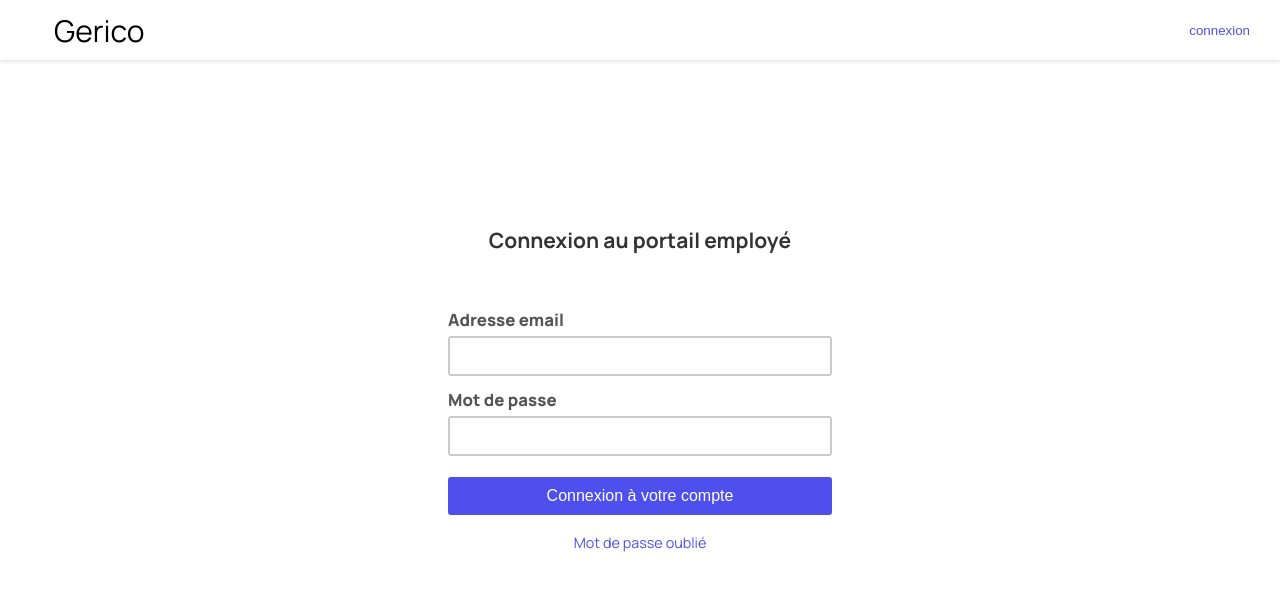
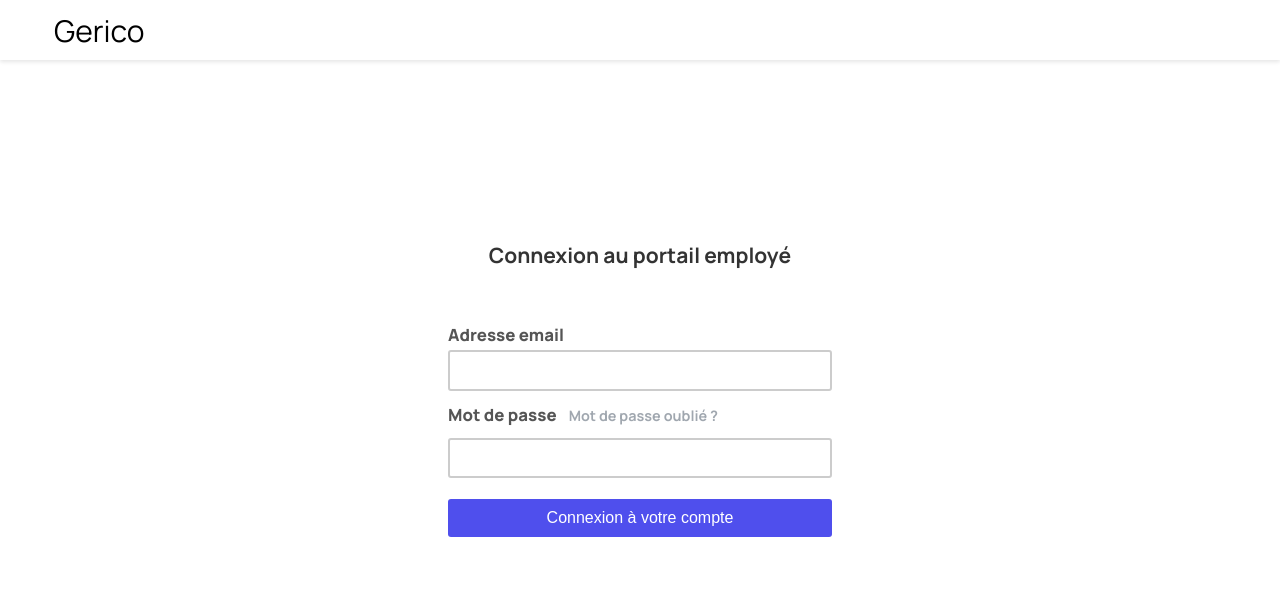
Before and after one commit to Antoninop/gerico-frontend, a React (Vite) app: page /login in a window 1280 px wide. Shown: the top 590 px of the page. Built offline with nearby package versions, Linux system fonts and the light colour scheme.

Commit message:
[~] login page style fixed

```diff
--- a/src/components/navbar/Navbar.tsx
+++ b/src/components/navbar/Navbar.tsx
@@ -7,9 +7,7 @@ const Navbar: React.FC = () => {
       <div className="navbar-logo">
         <a href="/">Gerico</a>
       </div>
-      <div className="navbar-cta">
-        <button className="navbar-button">connexion</button>
-      </div>
+
     </nav>
   );
 };
--- a/src/pages/login/Login.tsx
+++ b/src/pages/login/Login.tsx
@@ -49,17 +49,21 @@ const Login: React.FC = () => {
                         onChange={(e) => setEmail(e.target.value)}
                         required
                     />
+                    <div className={styles.labelContainer}>
+                        <label htmlFor="password" className={styles.passwordForgot}>Mot de passe</label>
+                        <a href="/forgot-password" className={styles.passwordForgotLink}>Mot de passe oublié ?</a>
+                    </div>
                     <Input
+                        label=''
                         type="password"
                         id="password"
-                            label="Mot de passe"
                         value={password}
                         onChange={(e) => setPassword(e.target.value)}
                         required
                     />
                     <button type="submit" className={styles.submitButton}>Connexion à votre compte</button>
-                        <div className={styles.passwordforgot}>Mot de passe oublié</div>
                 </form>
+
                 </div>
             </div>
         </div>
--- a/src/pages/login/login.module.scss
+++ b/src/pages/login/login.module.scss
@@ -34,9 +34,31 @@ h2 {
     }
 }
 
-.passwordforgot{
+.labelContainer{
+    margin-top: 1rem;
+}
+
+
+.passwordForgot{
+        margin-top: .8rem;
+        margin-bottom: 0.4rem;
+        font-weight: 800;
+        font-size: 1.4rem;
+        color: #555;
+}
+
+.passwordForgotContainer {
     text-align: center;
     margin-top: 1.5rem;
-    color: var(--primary-color);
+}
+
+.passwordForgotLink {
+    color: #A0A7AF;
+    font-weight: 700;
     font-size: 1.2rem;
+    margin-left: 1rem;
+    text-decoration: none;
+    &:hover {
+        text-decoration: underline;
+    }
 }
```
Lines whose indentation alone changed are shown as unchanged.
